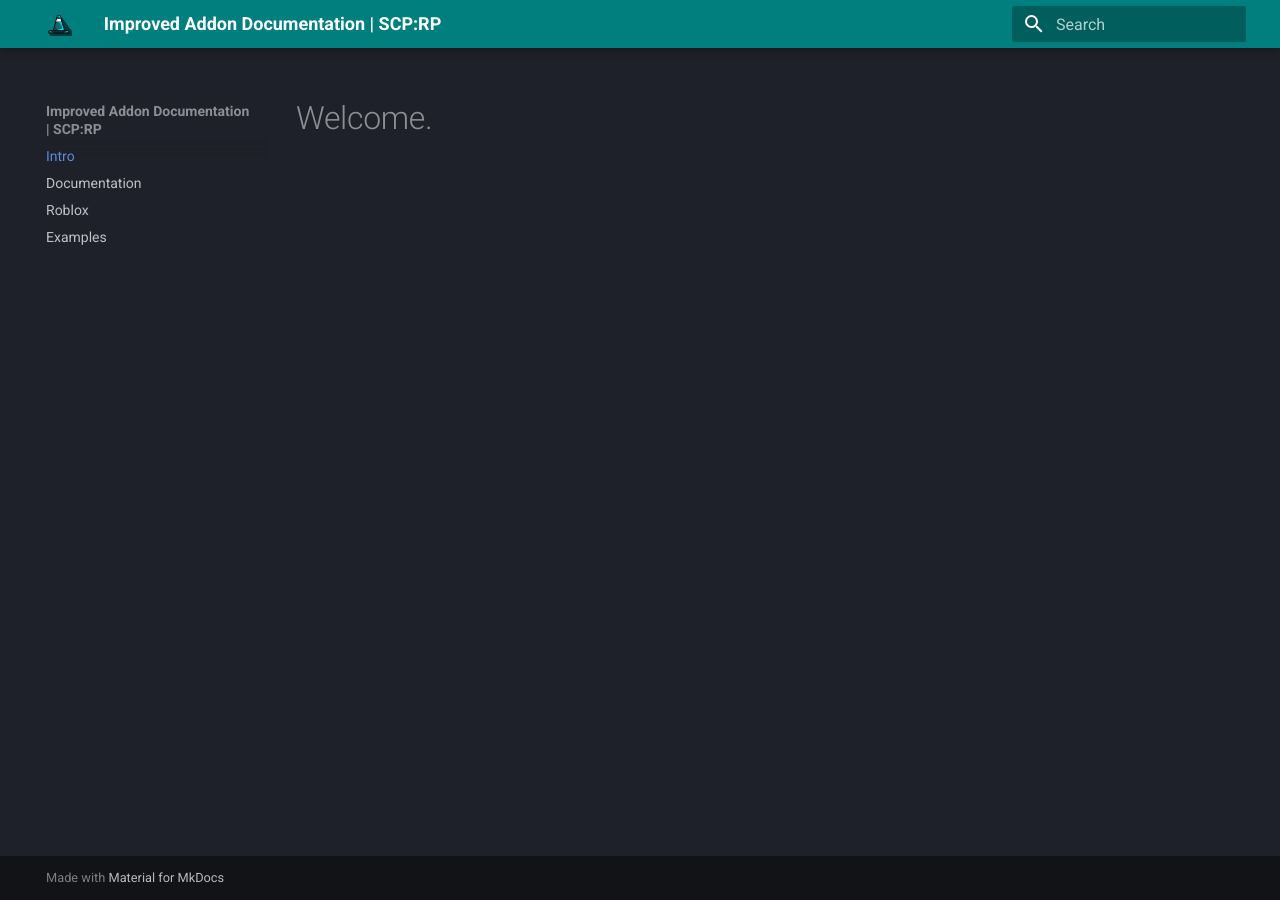
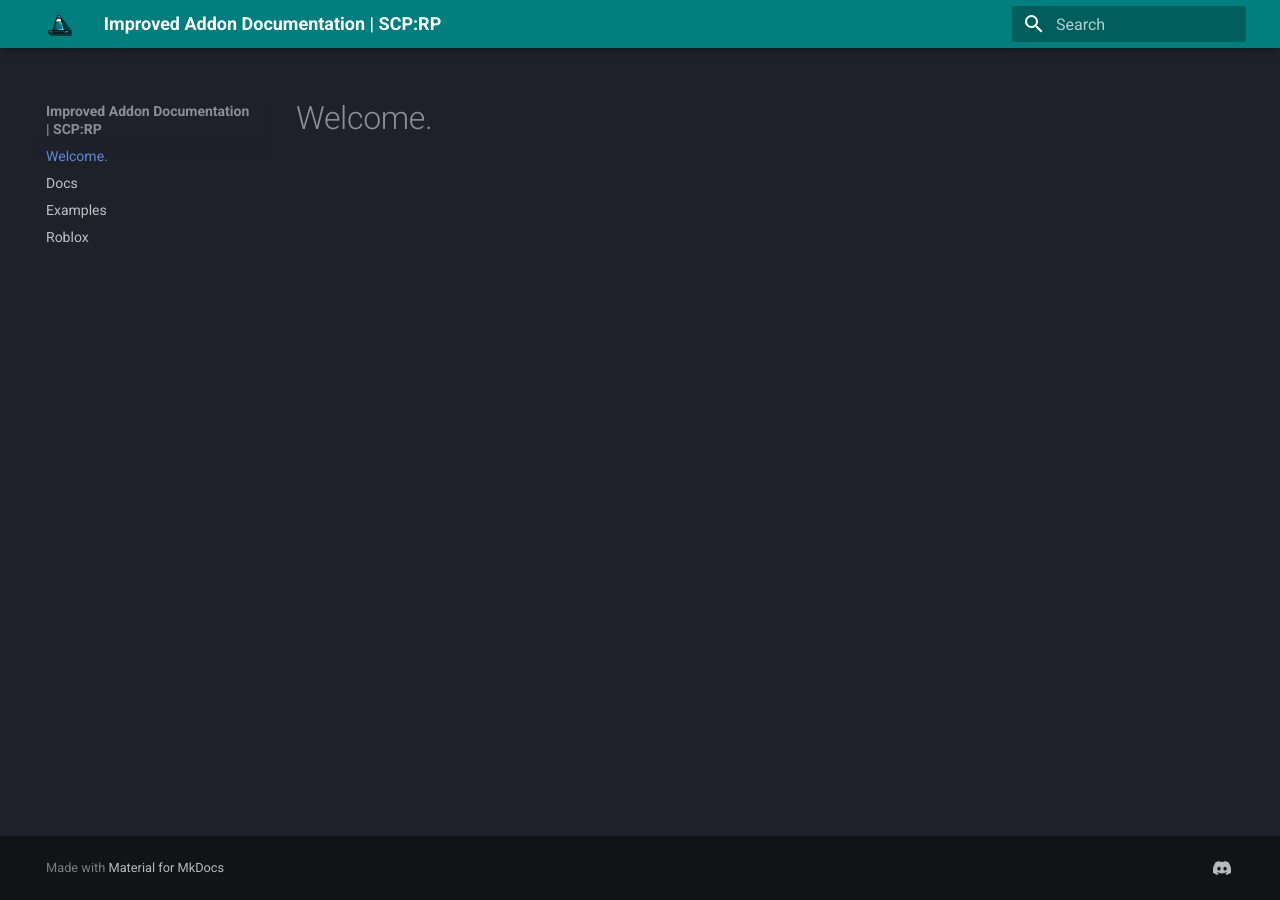
Before and after one commit to cifiuqa/addon-docs, an MkDocs documentation site: the page built from docs/index.md, in a window 1280 px wide. Built offline with MkDocs 1.6.1 and Material for MkDocs 9.7.7, drawn with Linux system fonts in a browser that asks for light colours; part of the change alters nothing that is shown.

```diff
--- a/mkdocs.yml
+++ b/mkdocs.yml
@@ -14,14 +14,13 @@ theme:
     - navigation.top
   logo: assets/logo.png
 
+extra:
+  social:
+    - icon: fontawesome/brands/discord
+      link: https://discord.gg/cjHvAwGQY5
+
 extra_css:
   - assets/css/extra.css
-
-nav:
-  - Intro: index.md
-  - Documentation: docs.md
-  - Roblox: roblox.md
-  - Examples: examples.md
 
 markdown_extensions:
   - admonition
```
